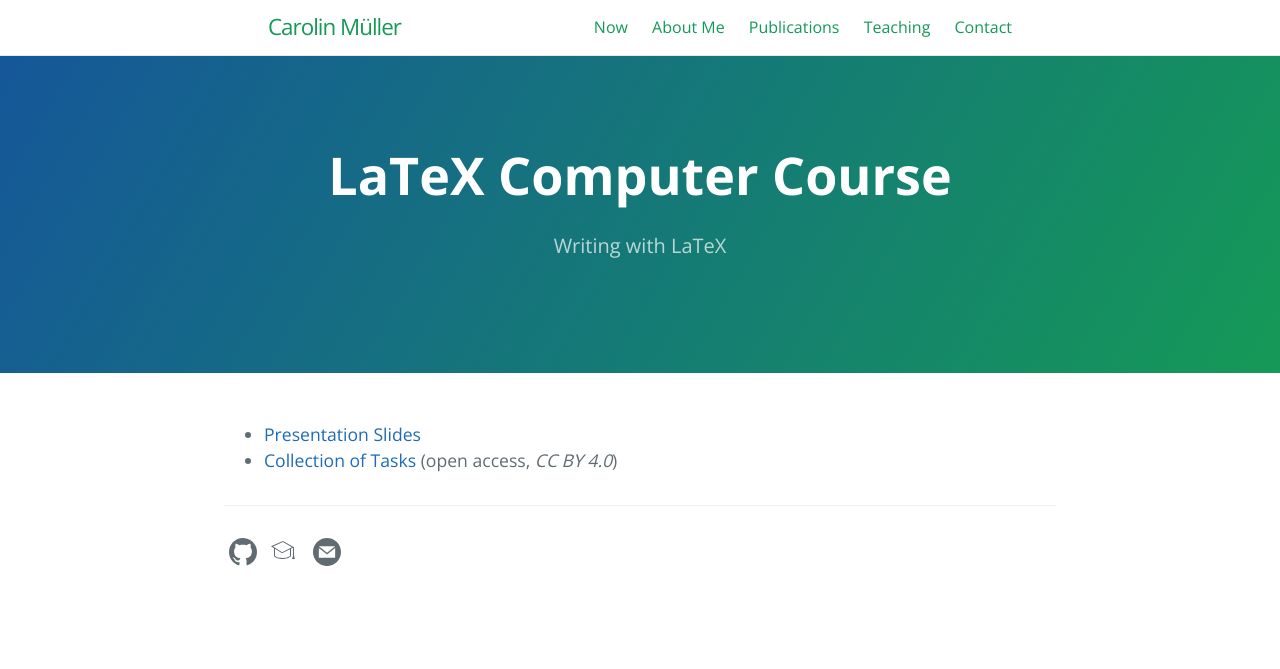
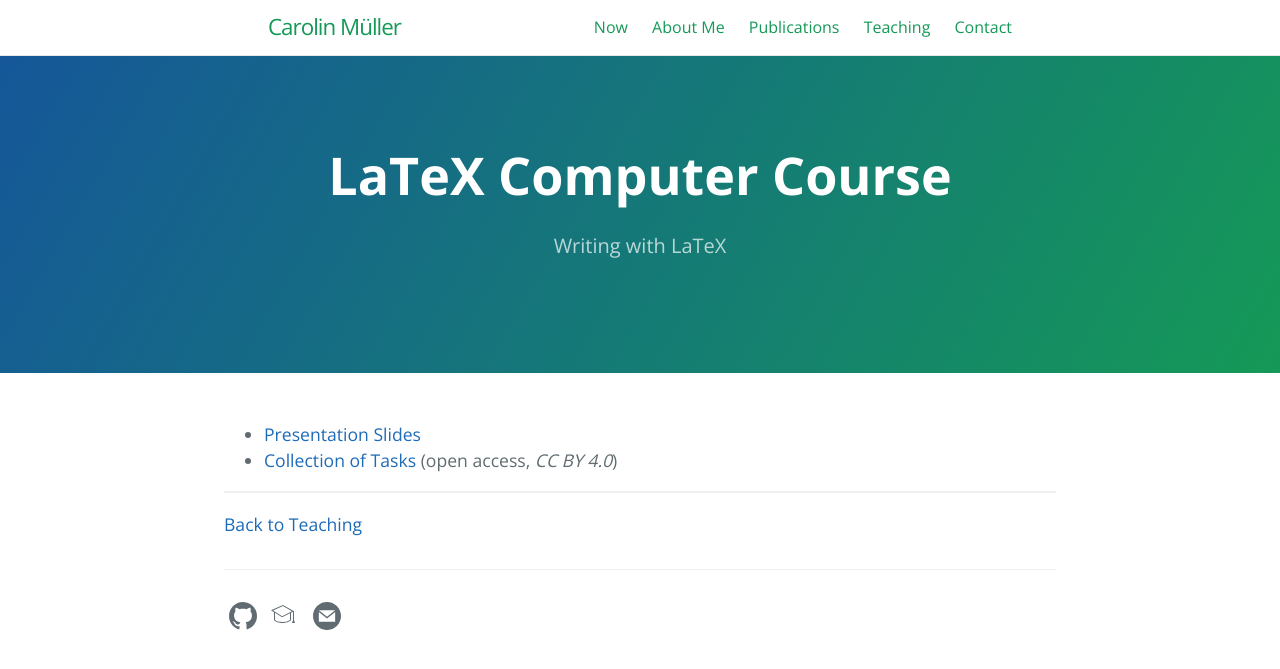
Before and after one commit to carolin-m/carolin-m.github.io, a Jekyll site: the page built from LaTeX_Course.md, in a window 1280 px wide. Shown: the top 669 px of the page. Built offline with Jekyll 4.4.1, drawn with Linux system fonts in a browser that asks for light colours.

Commit message:
Update LaTeX_Course.md

```diff
--- a/LaTeX_Course.md
+++ b/LaTeX_Course.md
@@ -8,3 +8,7 @@ order: 1
 
 - [Presentation Slides](./docs/LaTeX/Latex_Kurs_Folien_pw.pdf)
 - [Collection of Tasks](./docs/LaTeX/LaTeX_Kurs_Aufgaben.pdf) (open access, *CC BY 4.0*)
+
+_____
+
+[Back to Teaching]({{ '/teaching.html' | absolute_url }})
```
